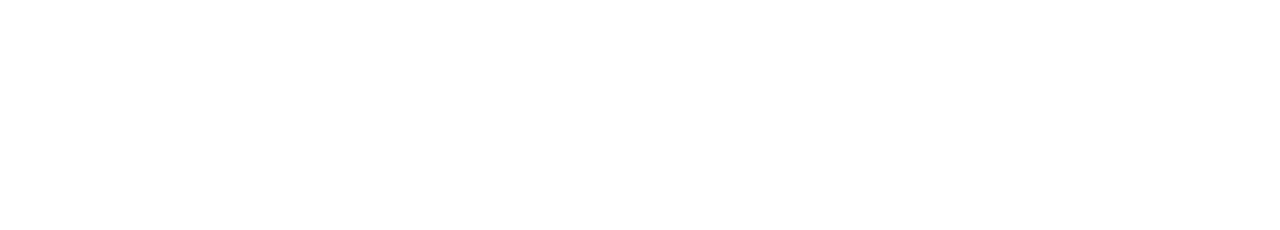
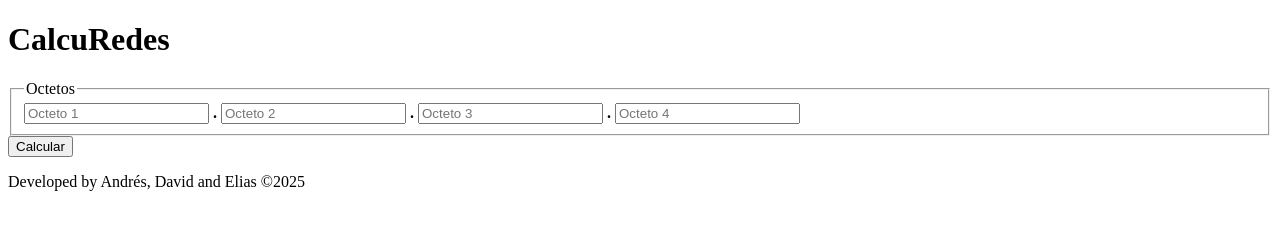
Before and after one commit to bamotta/calcuRedes, a plain HTML site: page index.html in a window 1280 px wide. Drawn offline with Linux system fonts and the light colour scheme.

Commit message:
inicio sesion 1

```diff
--- a/index.html
+++ b/index.html
@@ -4,10 +4,39 @@
     <meta charset="UTF-8">
     <meta name="viewport" content="width=device-width, initial-scale=1.0">
     <link rel="stylesheet" href="styles.css">
-    <title>Document</title>
+    <title>CalculRedes</title>
 </head>
 <body>
+    <header>
+        <h1>CalcuRedes</h1>
+    </header>
 
+    <main>
+        <fieldset>
+            <legend>Octetos</legend>
+
+            <input type="number" id="octect1" placeholder="Octeto 1">
+
+            <label for="octect2"><strong>.</strong></label>
+            <input type="number" id="octect2" placeholder="Octeto 2">
+
+            <label for="octect3"><strong>.</strong></label>
+            <input type="number" id="octect3" placeholder="Octeto 3">
+
+            <label for="octect4"><strong>.</strong></label>
+            <input type="number" id="octect4" placeholder="Octeto 4">
+
+        </fieldset>
+
+        <div id="calcubutton">
+            <button onclick="calculate()" id="continue">Calcular</button>
+        </div>
+
+    </main>
+
+    <footer>
+        <p>Developed by Andrés, David and Elias ©2025</p>
+    </footer>
     <script src="script.js"></script>
 </body>
 </html>
--- a/script.js
+++ b/script.js
@@ -0,0 +1,4 @@
+
+function calcultae(){
+
+}
```
